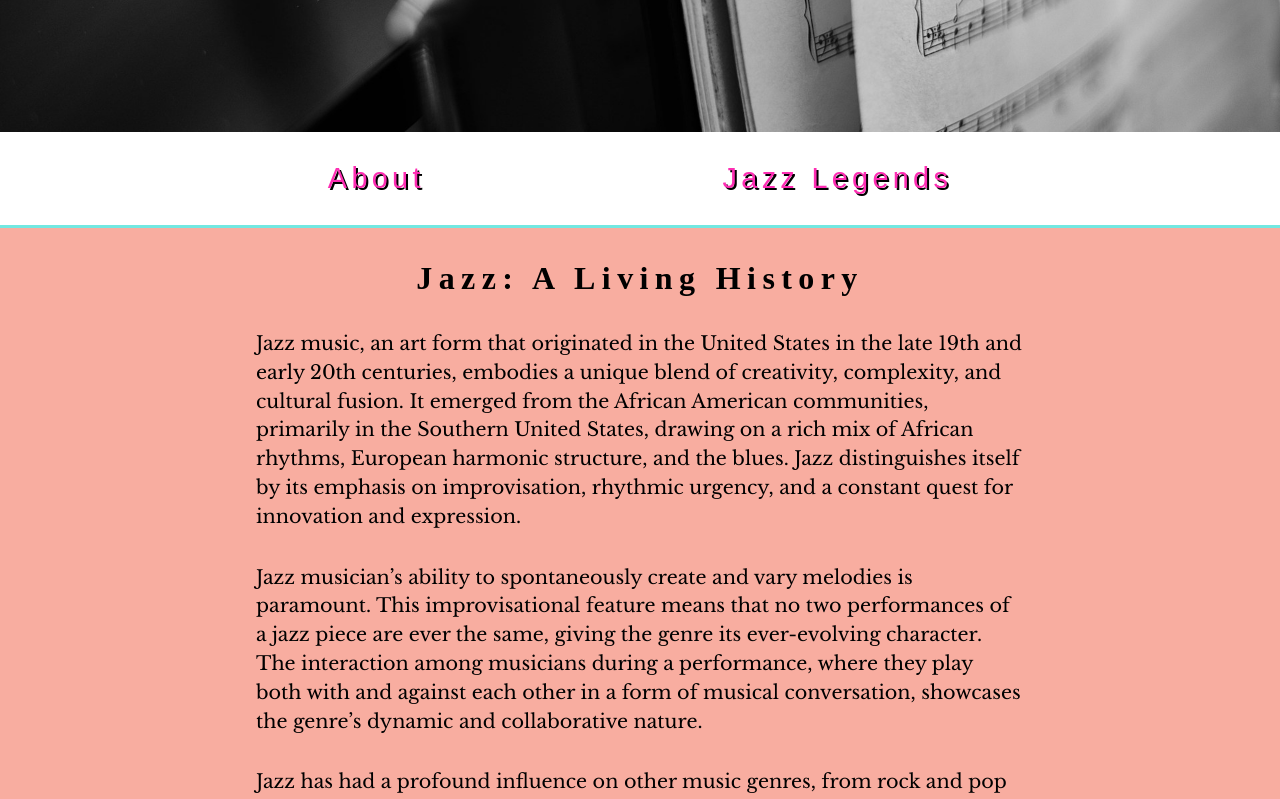
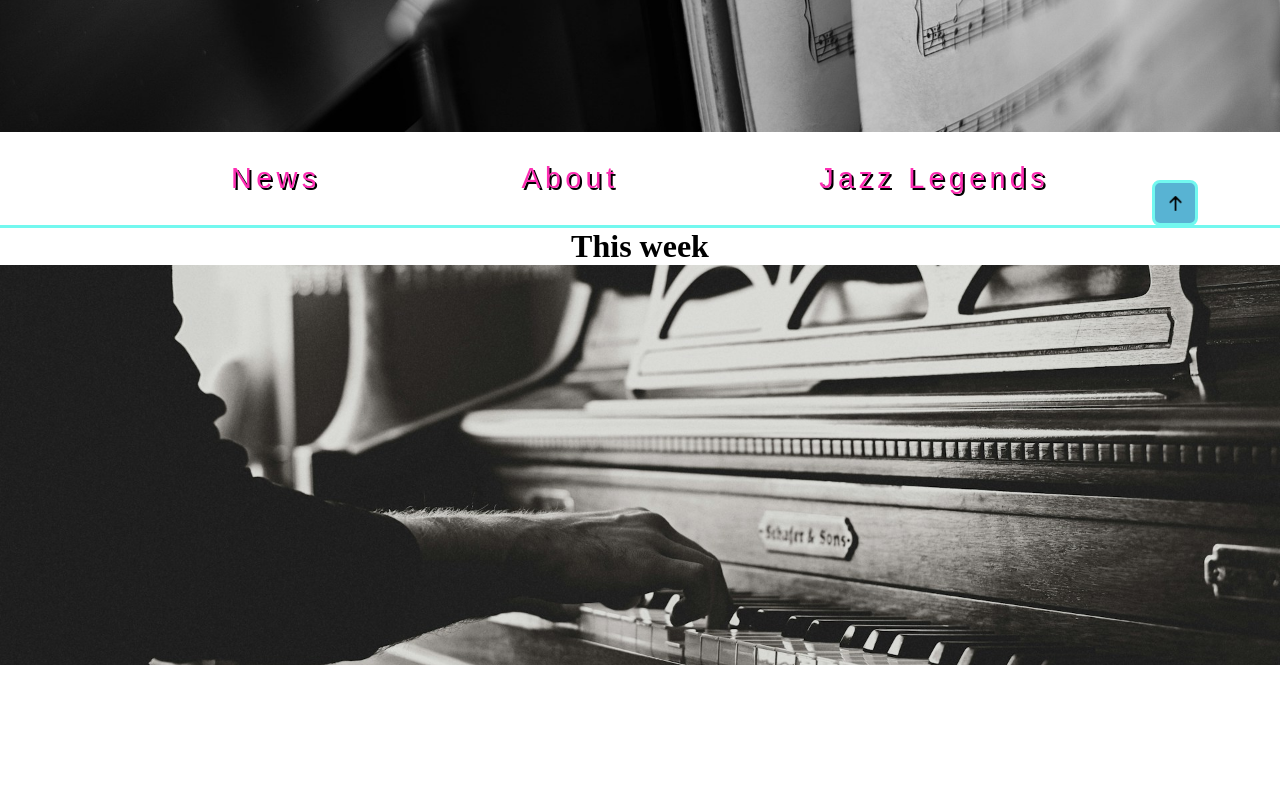
Before and after one commit to MJanuszek/all-that-jazz-site, a React (Vite) app: page / in a window 1280 px wide. Shown: the part 460-1259 px from the top of the page. Built offline with nearby package versions, Linux system fonts and the light colour scheme; a web font is replaced by a local one.

Commit message:
to top btn-link added and styled

```diff
--- a/src/App.jsx
+++ b/src/App.jsx
@@ -5,12 +5,14 @@ import JazzLegends from "./JazzLegends";
 import Gallery from "./Gallery";
 import Footer from "./Footer";
 import Navigation from "./Nav";
+import News from "./News";
 
 function App() {
   return (
     <div className="wrapper-app">
       <Header />
       <Navigation />
+      <News />
       <JazzInfo />
       <JazzLegends />
       <Gallery />
--- a/src/Footer.jsx
+++ b/src/Footer.jsx
@@ -4,6 +4,11 @@ function Footer() {
   return (
     <div className="footer-wrapper" id="footer">
       <p>Copyright Monika Januszek</p>
+      <p style={{ fontSize: "14px" }}>
+        The photographic materials come from various authors on the Unsplash
+        website and are not my property.
+      </p>
+
       <a className="footer-info" href="https://github.com/MJanuszek">
         https://github.com/MJanuszek
       </a>
--- a/src/Nav.jsx
+++ b/src/Nav.jsx
@@ -5,14 +5,32 @@ import { Link } from "react-scroll";
 
 function Navigation() {
   return (
-    <div className="nav-wrapper">
-      {" "}
+    <div className="nav-wrapper" id="nav">
+      <Link
+        activeClass="active"
+        to="nav"
+        spy={true}
+        smooth={true}
+        duration={1200}
+        className="to-top-link"
+      >
+        <img src="src/assets/up-arrow.png" alt="" className="arrow" />
+      </Link>
+      <Link
+        activeClass="active"
+        to="news"
+        spy={true}
+        smooth={true}
+        duration={1200}
+      >
+        News
+      </Link>
       <Link
         activeClass="active"
         to="jazzInfo"
         spy={true}
         smooth={true}
-        duration={500}
+        duration={700}
       >
         About
       </Link>
@@ -21,7 +39,7 @@ function Navigation() {
         to="jazzLegends"
         spy={true}
         smooth={true}
-        duration={500}
+        duration={700}
       >
         Jazz Legends
       </Link>
--- /dev/null
+++ b/src/News.jsx
@@ -0,0 +1,15 @@
+import "./styles/news.scss";
+
+function News() {
+  return (
+    <div className="news-wrapper" id="news">
+      <div className="news-all">
+        <h1 className="news-title">This week</h1>
+        <div className="news-current"></div>
+      </div>
+      <div className="img-news"></div>
+    </div>
+  );
+}
+
+export default News;
--- a/src/styles/_colors.scss
+++ b/src/styles/_colors.scss
@@ -1,5 +1,5 @@
 $first-color: #f4f56e;
-$accent-color01: #72e8e1;
+$accent-color01: #72f8ef;
 $third-color: #58b3d3;
 $fourth-color: #418c9f;
 $title-color: #fd2eb3;
--- a/src/styles/footer.scss
+++ b/src/styles/footer.scss
@@ -7,7 +7,7 @@
   justify-content: center;
   align-items: center;
   padding: 30px;
-  font-size: 1.2em;
-  line-height: 2em;
+  font-size: 1em;
+  line-height: 1.8em;
   font-family: "Libre Baskerville", sans-serif;
 }
--- a/src/styles/jazzInfo.scss
+++ b/src/styles/jazzInfo.scss
@@ -7,7 +7,7 @@
   align-items: center;
   height: auto;
   width: 100vw;
-  border-top: 3px solid $accent-color01;
+
   background-color: $background02-color;
 }
 
@@ -15,6 +15,7 @@
   font-family: "Matemasie", serif;
   letter-spacing: 0.2em;
   padding: 4vh;
+  text-shadow: 2px 2px darken($title-color, 16%);
 }
 
 .txt-section {
--- a/src/styles/nav.scss
+++ b/src/styles/nav.scss
@@ -11,4 +11,25 @@
   color: $title-color;
   text-shadow: 2px 2px darken($title-color, 60%);
   letter-spacing: 0.15em;
+  border-bottom: 3px solid $accent-color01;
 }
+
+.to-top-link {
+  border: 3px solid $accent-color01;
+  border-radius: 8px;
+  width: 20px;
+  height: 20px;
+  font-size: 1.1em;
+  display: flex;
+  justify-content: center;
+  align-items: center;
+  padding: 20px;
+  position: fixed;
+  top: 80vh;
+  left: 90vw;
+  background-color: $third-color;
+}
+.arrow {
+  width: 15px;
+  height: 15px;
+}
--- /dev/null
+++ b/src/styles/news.scss
@@ -0,0 +1,15 @@
+.img-news {
+  background-image: url("../assets/darius-F8E2tks5N04-unsplash.jpg");
+  height: 50vh;
+  width: 100vw;
+  background-position: center;
+  background-repeat: no-repeat;
+  background-size: cover;
+}
+
+.news-wrapper {
+  min-height: 100vh;
+  display: flex;
+  flex-direction: column;
+  align-items: center;
+}
```
Also changed, not shown: src/assets/darius-F8E2tks5N04-unsplash.jpg (added), src/assets/up-arrow.png (added).
